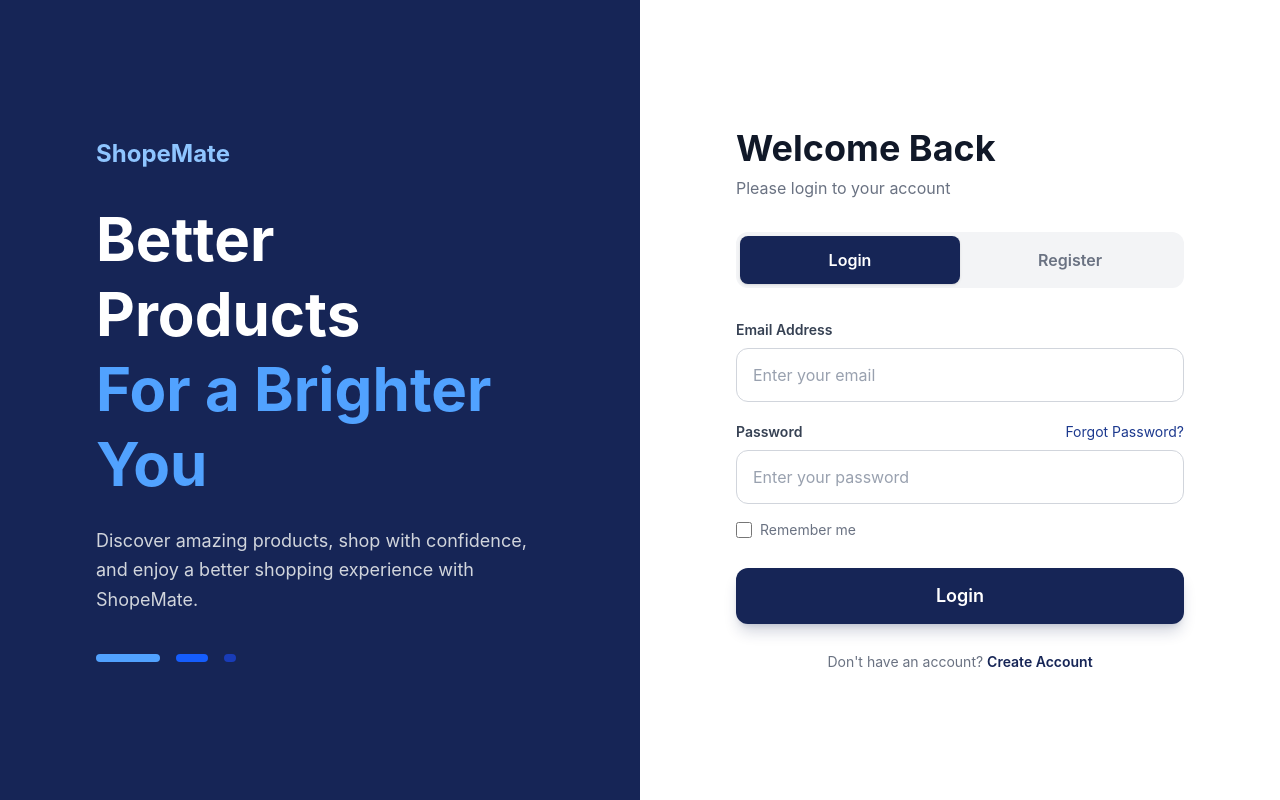
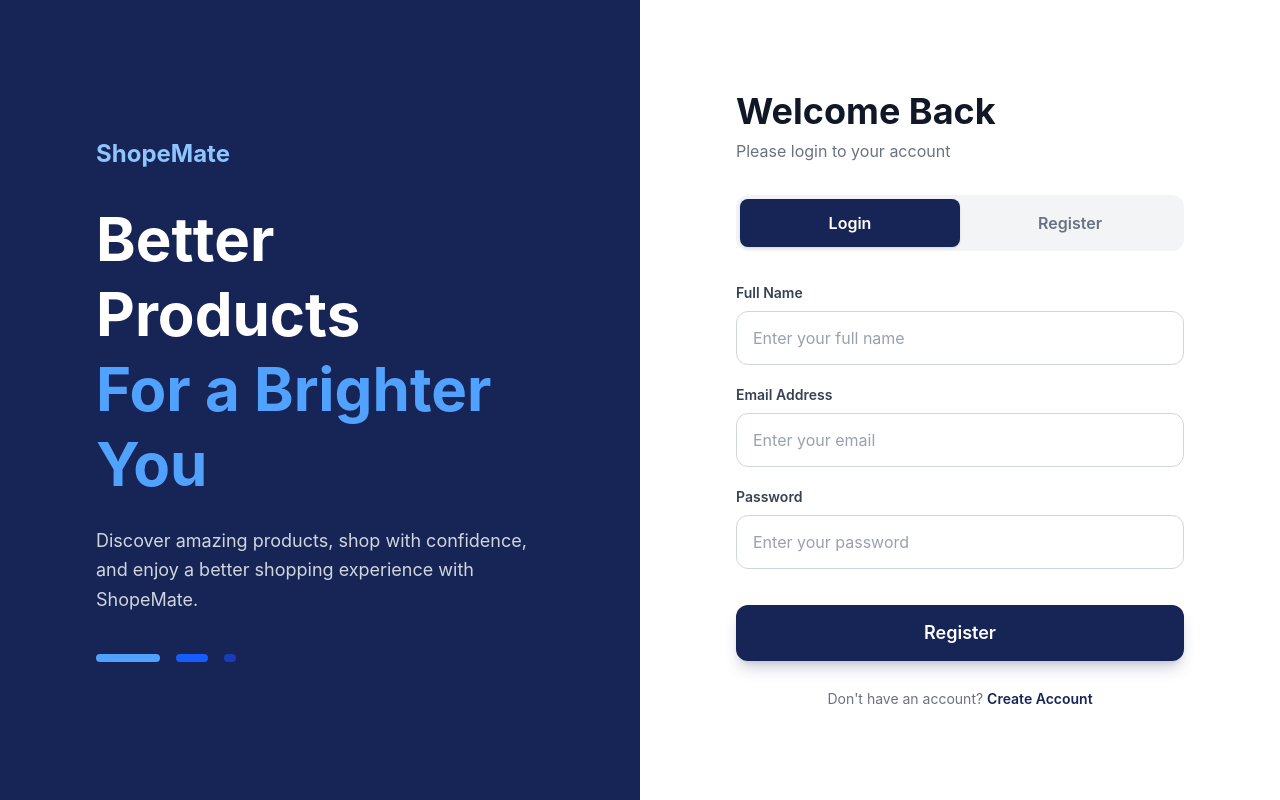
Before and after one commit to Sagarchoudhary004/e-commerce, a React app in the folder frontend/: page / in a window 1280 px wide. Both pictures are taken after a click on the button "Register". Built offline with nearby package versions, Linux system fonts and the light colour scheme; the HTML template or start-up script is replaced by a standard one.

Commit message:
feat: implement toggle between Login and Register forms with state management

```diff
--- a/frontend/src/pages/Login.jsx
+++ b/frontend/src/pages/Login.jsx
@@ -1,7 +1,14 @@
 
-import React from "react";
+import React, { useState } from "react";
+
 
 export default function Login() {
+
+
+  const [isLogin, setLogin] = useState(true)
+
+
+
   return (
     <div className="min-h-screen flex flex-col lg:flex-row bg-gray-100">
 
@@ -62,19 +69,35 @@
           {/* Login / Register Buttons */}
           <div className="flex bg-gray-100 rounded-xl p-1 mb-8">
 
-            <button
+            <button onClick={() => setLogin(true)}
               className="w-1/2 py-3 rounded-lg bg-blue-950 text-white font-semibold shadow-sm"
             >
               Login
             </button>
 
-            <button
+            <button onClick={() => setLogin(false)}
               className="w-1/2 py-3 rounded-lg text-gray-500 font-semibold hover:text-blue-950 transition"
             >
               Register
             </button>
 
           </div>
+
+          {!isLogin && (
+            <div className="mb-5">
+
+              <label className="block text-sm font-semibold text-gray-700 mb-2">
+                Full Name
+              </label>
+
+              <input
+                type="text"
+                placeholder="Enter your full name"
+                className="w-full px-4 py-3.5 rounded-xl border border-gray-300 outline-none focus:border-blue-950 focus:ring-2 focus:ring-blue-100 transition placeholder:text-gray-400"
+              />
+
+            </div>
+          )}
 
           {/* Email */}
           <div className="mb-5">
@@ -100,9 +123,7 @@
                 Password
               </label>
 
-              <button className="text-sm text-blue-900 hover:underline">
-                Forgot Password?
-              </button>
+
 
             </div>
 
@@ -115,7 +136,7 @@
           </div>
 
           {/* Remember Me */}
-          <div className="flex items-center gap-2 mb-7">
+          {/* <div className="flex items-center gap-2 mb-7">
 
             <input
               type="checkbox"
@@ -130,13 +151,13 @@
               Remember me
             </label>
 
-          </div>
+          </div> */}
 
           {/* Login Button */}
           <button
-            className="w-full py-3.5 rounded-xl bg-blue-950 text-white font-semibold text-lg hover:bg-blue-900 active:scale-[0.99] transition duration-200 shadow-lg shadow-blue-950/20"
+            className="w-full mt-5 py-3.5 rounded-xl bg-blue-950 text-white font-semibold text-lg hover:bg-blue-900 active:scale-[0.99] transition duration-200 shadow-lg shadow-blue-950/20"
           >
-            Login
+           {isLogin ? "Login":"Register" }
           </button>
 
           {/* Register Text */}
@@ -144,7 +165,8 @@
 
             Don't have an account?{" "}
 
-            <button className="text-blue-950 font-semibold hover:underline">
+            <button onClick={()=>isLogin(false)}
+            className="text-blue-950 font-semibold hover:underline">
               Create Account
             </button>
 
```
